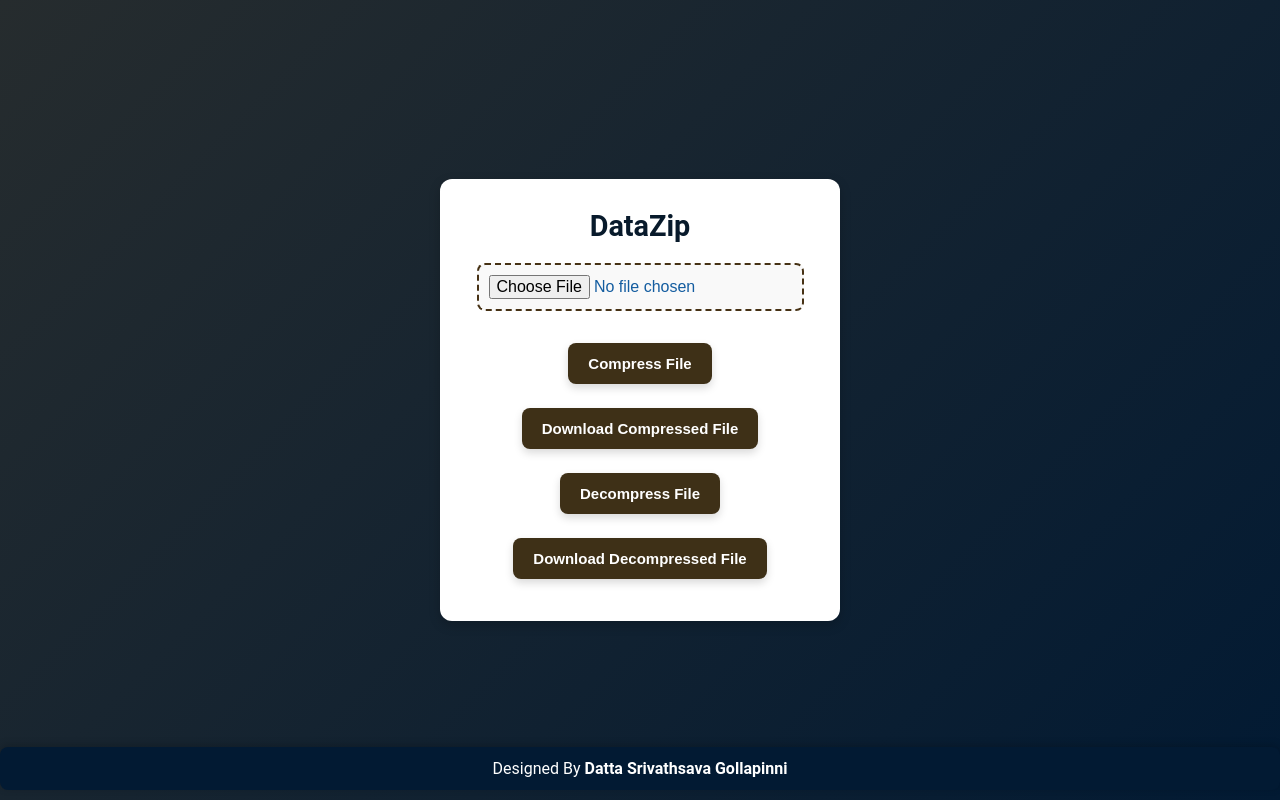
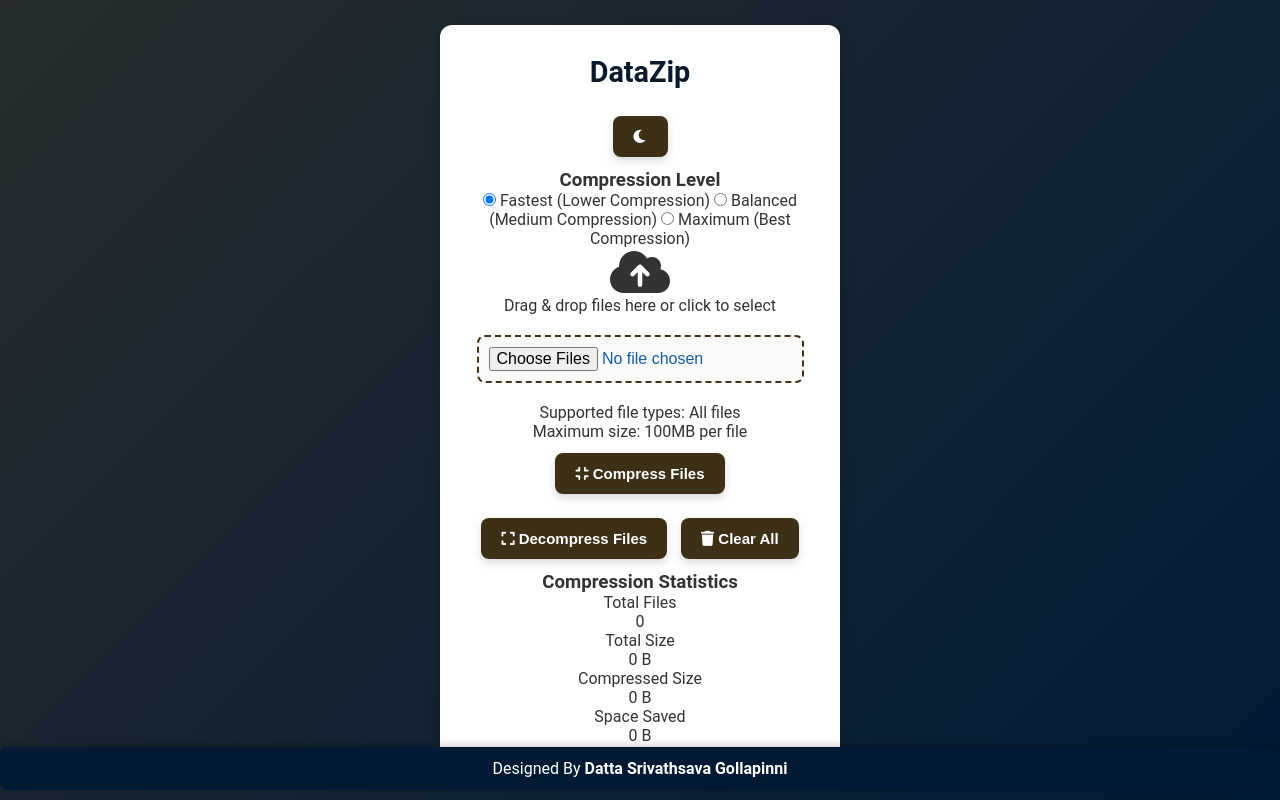
Before and after one commit to dattu20038/DataZip, a plain HTML site: page index.html in a window 1280 px wide. Drawn offline with Linux system fonts and the light colour scheme.

Commit message:
Update index.html

```diff
--- a/index.html
+++ b/index.html
@@ -4,23 +4,96 @@
     <meta charset="UTF-8">
     <meta name="viewport" content="width=device-width, initial-scale=1.0">
     <title>DataZip</title>
-    <link rel="stylesheet" href="./style.css">
+    <link href="https://cdnjs.cloudflare.com/ajax/libs/font-awesome/6.0.0/css/all.min.css" rel="stylesheet">
+    <link rel="stylesheet" href="style.css">
 </head>
 <body>
     <div class="container">
-        <h1>DataZip</h1>
-        <input type="file" id="fileInput">
-        <button id="compressBtn">Compress File</button>
-        <button id="downloadCompressedBtn">Download Compressed File</button>
-        <button id="decompressBtn">Decompress File</button>
-        <button id="downloadDecompressedBtn">Download Decompressed File</button>
+        <div class="header">
+            <h1>DataZip</h1>
+            <button class="theme-toggle" id="themeToggle">
+                <i class="fas fa-moon"></i>
+            </button>
+        </div>
+
+        <div class="compression-options">
+            <h3>Compression Level</h3>
+            <div class="radio-group">
+                <label>
+                    <input type="radio" name="compression" value="fast" checked>
+                    Fastest (Lower Compression)
+                </label>
+                <label>
+                    <input type="radio" name="compression" value="balanced">
+                    Balanced (Medium Compression)
+                </label>
+                <label>
+                    <input type="radio" name="compression" value="max">
+                    Maximum (Best Compression)
+                </label>
+            </div>
+        </div>
+
+        <div class="drop-zone" id="dropZone">
+            <i class="fas fa-cloud-upload-alt fa-3x"></i>
+            <p>Drag & drop files here or click to select</p>
+            <input type="file" id="fileInput" multiple>
+            <div class="file-types">
+                <p>Supported file types: All files</p>
+                <p>Maximum size: 100MB per file</p>
+            </div>
+        </div>
+
+        <div class="file-list" id="fileList"></div>
+
+        <div class="global-progress" style="display: none;">
+            <h3>Overall Progress</h3>
+            <div class="progress-bar">
+                <div class="progress-bar-fill"></div>
+                <div class="progress-text">0%</div>
+            </div>
+        </div>
+
+        <div class="actions">
+            <button id="compressBtn" class="action-btn">
+                <i class="fas fa-compress"></i> Compress Files
+            </button>
+            <button id="decompressBtn" class="action-btn">
+                <i class="fas fa-expand"></i> Decompress Files
+            </button>
+            <button id="clearBtn" class="action-btn secondary">
+                <i class="fas fa-trash"></i> Clear All
+            </button>
+        </div>
+
+        <div class="stats-panel" id="statsPanel">
+            <h3>Compression Statistics</h3>
+            <div class="stats-grid">
+                <div class="stat-item">
+                    <div class="stat-label">Total Files</div>
+                    <div class="stat-value" id="totalFiles">0</div>
+                </div>
+                <div class="stat-item">
+                    <div class="stat-label">Total Size</div>
+                    <div class="stat-value" id="totalSize">0 B</div>
+                </div>
+                <div class="stat-item">
+                    <div class="stat-label">Compressed Size</div>
+                    <div class="stat-value" id="compressedSize">0 B</div>
+                </div>
+                <div class="stat-item">
+                    <div class="stat-label">Space Saved</div>
+                    <div class="stat-value" id="spaceSaved">0 B</div>
+                </div>
+            </div>
+        </div>
     </div>
-
     <footer>
         Designed By
         <a href="https://portfolio-main-sigma-two.vercel.app/" class="author" target="_blank">Datta Srivathsava Gollapinni</a>
     </footer>
 
-    <script src="./script.js"></script>
+
+    <script src="script.js"></script>
 </body>
 </html>
```
